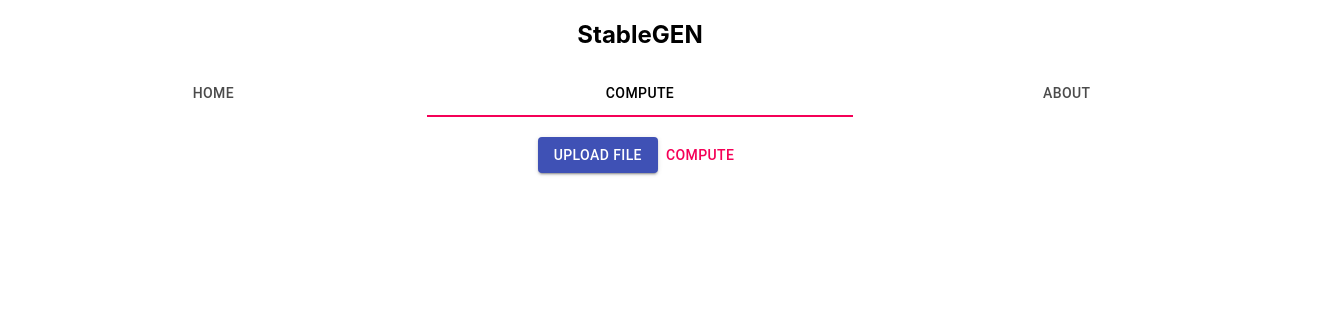
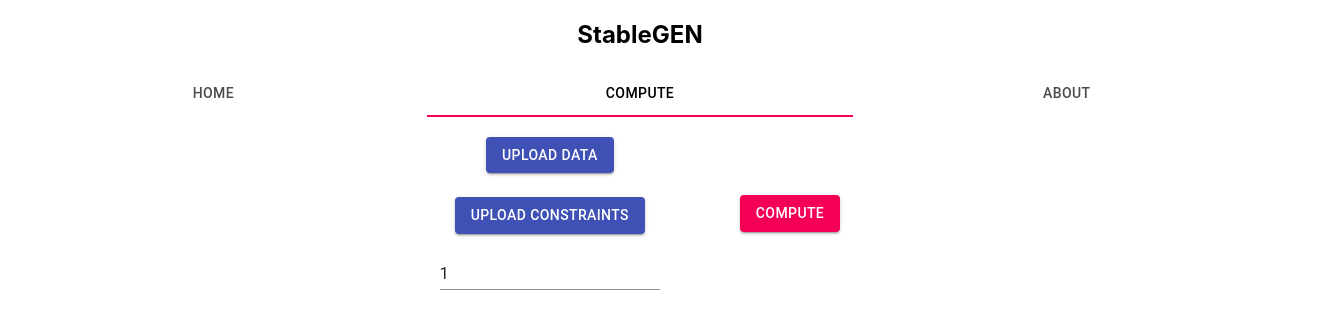
Before and after one commit to stevenwang5689/stable-gen, a React (Create React App) app: page /compute in a window 1280 px wide. Shown: the top 318 px of the page, 1320 px wide, since content can reach past the window. Built offline with nearby package versions, Linux system fonts and the light colour scheme.

Commit message:
added constraints and gen

```diff
--- a/src/components/compute.js
+++ b/src/components/compute.js
@@ -1,45 +1,83 @@
 import React, { Component, Fragment } from 'react';
 import Button from '@material-ui/core/Button';
+import Grid from '@material-ui/core/Grid';
+import TextField from '@material-ui/core/TextField';
 import axios from 'axios';
 
 class Compute extends Component {
   constructor(props) {
     super(props);
       this.state = {
-        selectedFile: null,
+        inputData: null,
+        inputConstraints: null,
+        gen: 1,
         polymers: []
       }
   }
 
-  onChangeHandler=event=>{
+  onDataChangeHandler = (event) => {
     this.setState({
-        selectedFile: event.target.files[0]
+      inputData: event.target.files[0]
+    })
+  }
+
+  onConstraintsChangeHandler = (event) => {
+    this.setState({
+      inputConstraints: event.target.files[0]
+    })
+  }
+
+  handleGenChange = (event) => {
+    this.setState({
+      gen: event.target.value
     })
   }
 
   onClickHandler = () => {
-    const reader = new FileReader()
-    reader.onload = async (e) => {
-      const text = (e.target.result)
-      console.log(text)
-      axios.post("http://localhost:5005/", text,{
+    var dataJson
+    var constraintsJson
+    var inputJson
+
+    // read constraint file
+    if (this.state.inputConstraints != null) {
+      const constraintsReader = new FileReader()
+      constraintsReader.onload = async (e) => {
+        var constraints = e.target.result.split("\n")
+        constraintsJson = constraints.map((constraint) => {
+          return constraint.split(" ")
+        })
+      }
+      constraintsReader.readAsText(this.state.inputConstraints)
+    }
+
+    if (this.state.inputData != null) {
+
+      // read data file
+      const dataReader = new FileReader()
+      dataReader.onload = async (e) => {
+        var monomers = e.target.result.split("\n")
+        dataJson = monomers.map((monomer) => {
+          return monomer.split(" ")
+        })
+        inputJson = JSON.stringify({monomers: dataJson, constraints: constraintsJson, gen: Number(this.state.gen)})
+        console.log(inputJson)
+        // invoke API
+        axios.post("http://localhost:5005/", inputJson, {
           headers: {
             'Content-Type' : 'application/json'
           }
         })
+        // handle response
         .then((data) => {
           var jsonResponse = JSON.parse(data.request.response)
-
           this.setState({
             polymers: jsonResponse.configs
           })
         })
-    };
-    reader.readAsText(this.state.selectedFile);
-
       }
-
-
+      dataReader.readAsText(this.state.inputData)
+    }
+  }
 
   render() {
     var i = 0
@@ -67,20 +105,45 @@ class Compute extends Component {
         </Fragment>)
     })
     return (
-      <div>
+      <Fragment>
         <br/>
+        <Grid container spacing={10} justify="center" alignItems="center">
+          <Grid item>
+            <Grid container spacing={3} direction="column" alignItems="center">
+              <Grid item>
                 <Button variant="contained" component="label" color="primary">
-          Upload File
+                  Upload Data
                   <input
                     type="file"
                     style={{ display: "none" }}
-            onChange={this.onChangeHandler}
+                    onChange={this.onDataChangeHandler}
                   />
                 </Button>
-        <Button type="button" color="secondary" onClick={this.onClickHandler}>Compute</Button>
+              </Grid>
+              <Grid item>
+                <Button variant="contained" component="label" color="primary">
+                  Upload Constraints
+                  <input
+                    type="file"
+                    style={{ display: "none" }}
+                    onChange={this.onConstraintsChangeHandler}
+                  />
+                </Button>
+              </Grid>
+              <Grid item>
+                <TextField value={this.state.gen} onChange={this.handleGenChange}/>
+              </Grid>
+            </Grid>
+          </Grid>
+          <Grid item>
+            <Button type="button" variant="contained" color="secondary" onClick={this.onClickHandler}>
+              Compute
+            </Button>
+          </Grid>
+        </Grid>
 
         <h1> {listItems} </h1>
-      </div>
+      </Fragment>
     );
   }
 }
```
Lines whose indentation alone changed are shown as unchanged.
